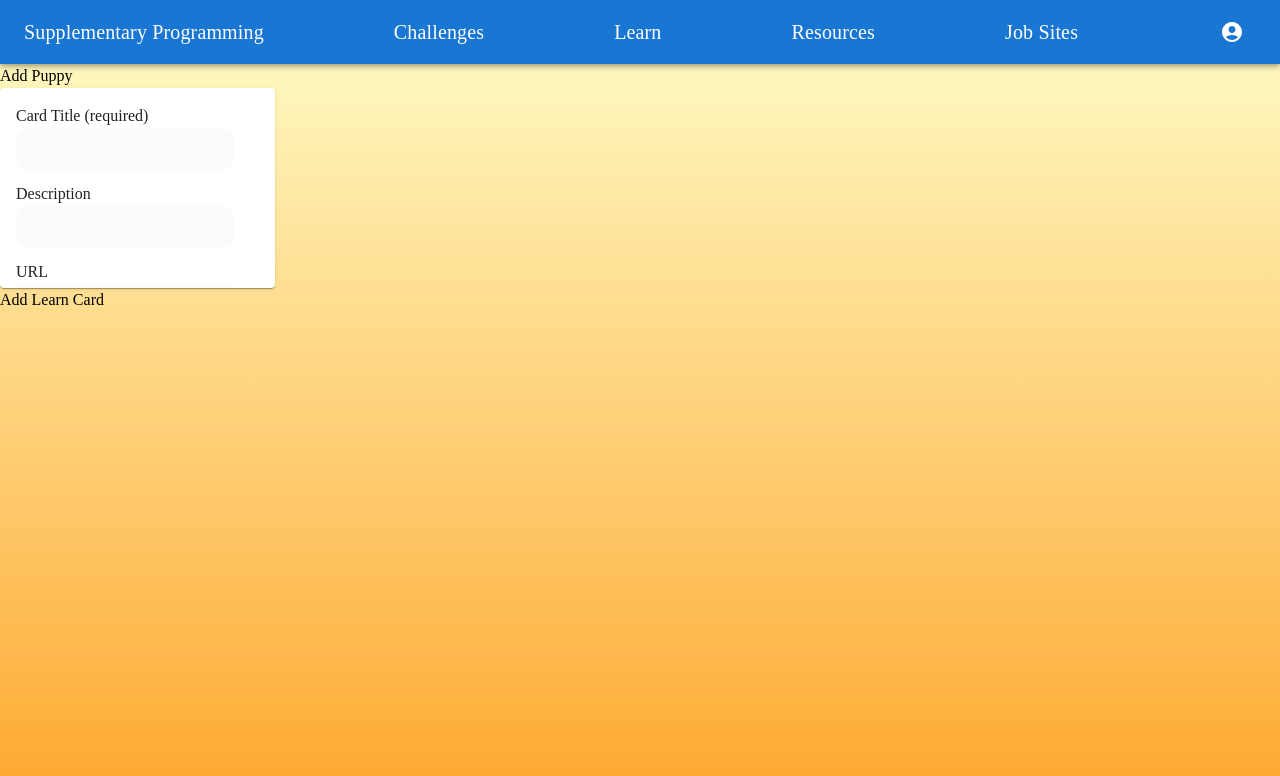
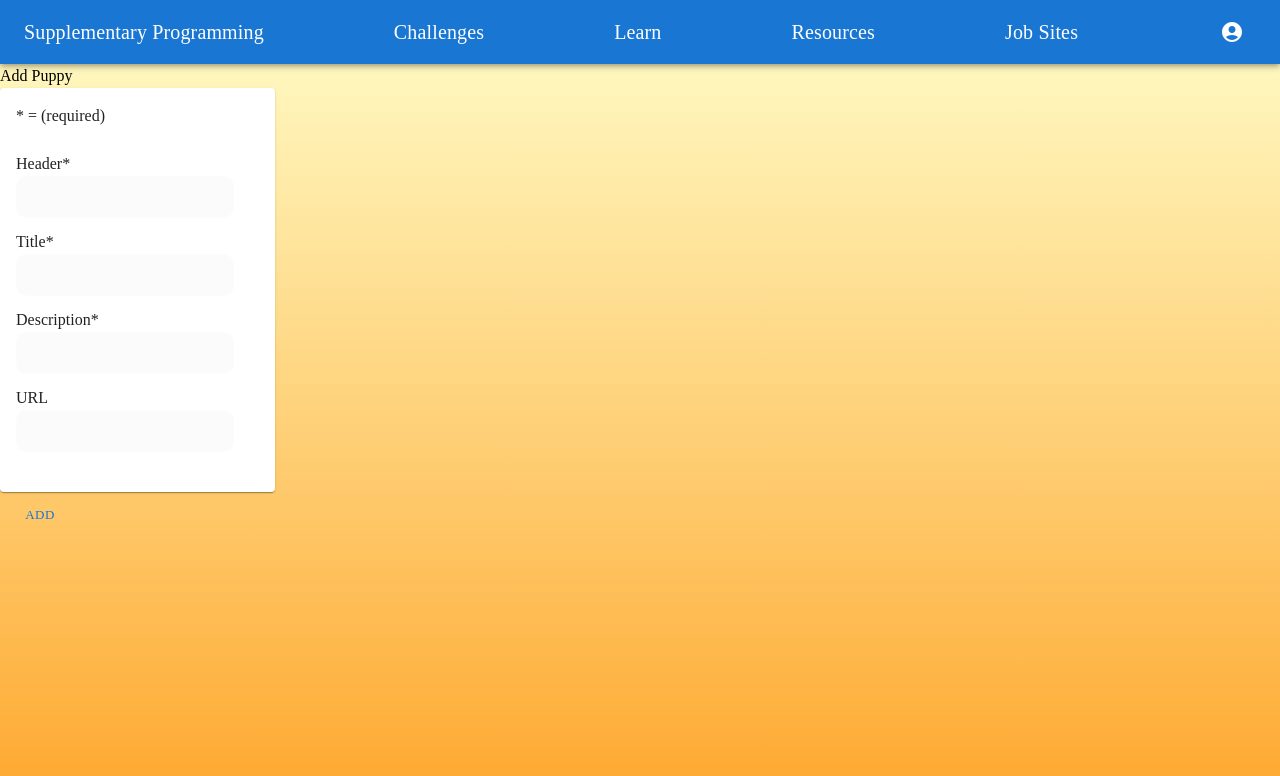
Before and after one commit to andywtse/Supplementary-Programming, a React (Create React App) app: page /add-learn-card in a window 1280 px wide. Shown: the top 776 px of the page. Built offline with nearby package versions, Linux system fonts and the light colour scheme; no server answers.

Commit message:
add card working, need to fix delete feature

```diff
--- a/src/components/Card/Card.jsx
+++ b/src/components/Card/Card.jsx
@@ -1,15 +1,36 @@
 import * as React from 'react';
+import Card from '@mui/material/Card';
+import Button from '@mui/material/Button';
+import Typography from '@mui/material/Typography';
+import CardContent from '@mui/material/CardContent';
+import CardActions from '@mui/material/CardActions';
 
 
-const Cards = (props) => {
+const Cards = ({learn, handleDeleteLearn}) => {
 
   return(
     <>
-
-    <h1>
-      Card
-    </h1>
-
+      <Card sx={{ maxWidth: 275 }}>
+        <CardContent>
+          <Typography variant="h5" component="div">
+            {learn.header}
+          </Typography>
+          <Typography sx={{ mt: 1.5 }}>
+            {learn.title}
+          </Typography>
+          <Typography sx={{ mt: 1.5, fontSize: 12}}>
+            {learn.description}
+          </Typography>
+          <Typography sx={{ mt: 1.5, fontSize: 12 }} variant="body2" color="text.secondary">
+            {learn.url}
+          </Typography>
+          <CardActions>
+            <Button onClick={handleDeleteLearn}>
+              Delete
+            </Button>
+          </CardActions>
+          </CardContent>
+      </Card>
     </>
   )
 }
--- a/src/pages/Learning/AddLearnCard.jsx
+++ b/src/pages/Learning/AddLearnCard.jsx
@@ -4,13 +4,14 @@ import CardActions from '@mui/material/CardActions';
 import CardContent from '@mui/material/CardContent';
 import Button from '@mui/material/Button';
 import Typography from '@mui/material/Typography';
-import * as learningService from '../../services/learningService.js'
+
 
 
 function AddLearnCard(props) {
   const formElement = useRef()
   const [validForm, setValidForm] = useState(false)
   const [formData, setFormData] = useState({
+		header:'',
 		title: '',
 		description: '',
     url:'',
@@ -24,42 +25,50 @@ function AddLearnCard(props) {
 	const handleSubmit = evt => {
 		evt.preventDefault()
 	  props.handleAddLearn(formData)
-    console.log('This WORKS?')
 	}
-
 
 
 	return (
 		<>
 			<h1>Add Puppy</h1>
 			<form autoComplete="off">
-
-      <Card sx={{ maxWidth: 275, height: 200 }}>
+      <Card sx={{ maxWidth: 275, }}>
         <CardContent>
           <div className="form-group mb-3">
+					* = (required)
+					<br/>
+					<br/>
 					  <label className="form-label">
-						Card Title (required)
+						Header*
 					</label>
 					<input
 						type="text"
 						className="form-control"
-						id="learn-card-input"
-						name="title"
-            value={formData.name}
+						name="header"
             onChange={handleChange}
 						required
 					/>
 				</div>
         <div className="form-group mb-3">
-					<label htmlFor="breed-input" className="form-label">
-						Description
+					<label className="form-label">
+						Title*
 					</label>
 						<input
 							type="text"
 							className="form-control"
-						id="breed-input"
+							name="title"
+							onChange={handleChange}
+							required
+						/>
+					</div>
+        	<div className="form-group mb-3">
+						<label className="form-label">
+							Description*
+						</label>
+							<input
+								type="text"
+								className="form-control"
 								name="description"
-            value={formData.breed}
 								onChange={handleChange}
 								required
 							/>
@@ -71,23 +80,23 @@ function AddLearnCard(props) {
 							<input
 								type="text"
 								className="form-control"
-						id="age-input"
 								name="url"
-            value={formData.age}
 								onChange={handleChange}
 							/>
 						</div>
         	</CardContent>
         </Card>
 			</form>
-          <button
+			<CardActions>
+        <Button
+				size="small"
 				type="submit"
 				className="btn btn-primary btn-fluid"
-
 				onClick={handleSubmit}
 				>
-						Add Learn Card
-					</button>
+					Add
+				</Button>
+      </CardActions>
 		</>
 	)
 }
--- a/src/pages/Learning/Learning.jsx
+++ b/src/pages/Learning/Learning.jsx
@@ -30,9 +30,7 @@ const Learning = () => {
   useEffect(() => {
     const fetchLearnData = async () => {
       const learnData = await learningService.getLearns();
-      console.log(learnData)
       setLearns(learnData);
-      console.log(learnData)
     };
     fetchLearnData();
   }, []);
@@ -41,7 +39,24 @@ const Learning = () => {
     const newLearnCard = await learningService.create(newLearnData)
     console.log(newLearnData)
     setLearns([...learns, newLearnCard])
+    setOpen(false)
   }
+
+  const handleUpdateLearn = async (updatedLearnData) => {
+    const newLearnCard = await learningService.update(updatedLearnData);
+    const newLearnDataArray = learns.map((learn) =>
+      learn._id === newLearnCard._id ? newLearnCard : learn
+    );
+    setLearns([...newLearnDataArray]);
+  };
+
+  const handleDeleteLearn = async (learnId) => {
+    const deleteLearn = await learningService.deleteLearns(learnId);
+    const newLearnsArray = learns.filter(
+      (learn, idx) => learn._id !== deleteLearn._id
+    );
+    setLearns(newLearnsArray);
+  };
 
   return (
     <>
@@ -88,6 +103,16 @@ const Learning = () => {
             </Box>
           </Fade>
         </Modal>
+
+        {learns.map((learn, idx) =>
+        <Cards
+        key={idx}
+        learn={learn}
+        handleUpdateLearn={handleUpdateLearn}
+        handleDeleteLearn={handleDeleteLearn}
+        />
+
+        )}
     </>
   )
 }
--- a/src/services/learningService.js
+++ b/src/services/learningService.js
@@ -15,6 +15,18 @@ async function create(newLearnData) {
   return res.json()
 }
 
+async function update(learn) {
+  const res = await fetch(`${BASE_URL}/${learn._id}`, {
+    method: 'PUT',
+    headers: {
+      'Content-Type': 'application/json',
+      'Authorization': `Bearer ${tokenService.getToken()}`
+    },
+    body: JSON.stringify(learn)
+  })
+	return await res.json()
+}
+
 async function getLearns() {
   const res = await fetch(BASE_URL, {
     method: 'GET',
@@ -26,4 +38,18 @@ async function getLearns() {
   return res.json()
 }
 
-export { create, getLearns }
+async function deleteLearns(id) {
+  const res = await fetch(`${BASE_URL}/${id}`, {
+    method: 'DELETE',
+    headers: {
+      'Authorization': `Bearer ${tokenService.getToken()}`
+    },
+  })
+	return await res.json()
+}
+
+export {
+  create,
+  getLearns,
+  update,
+  deleteLearns }
```
Lines whose indentation alone changed are shown as unchanged.
